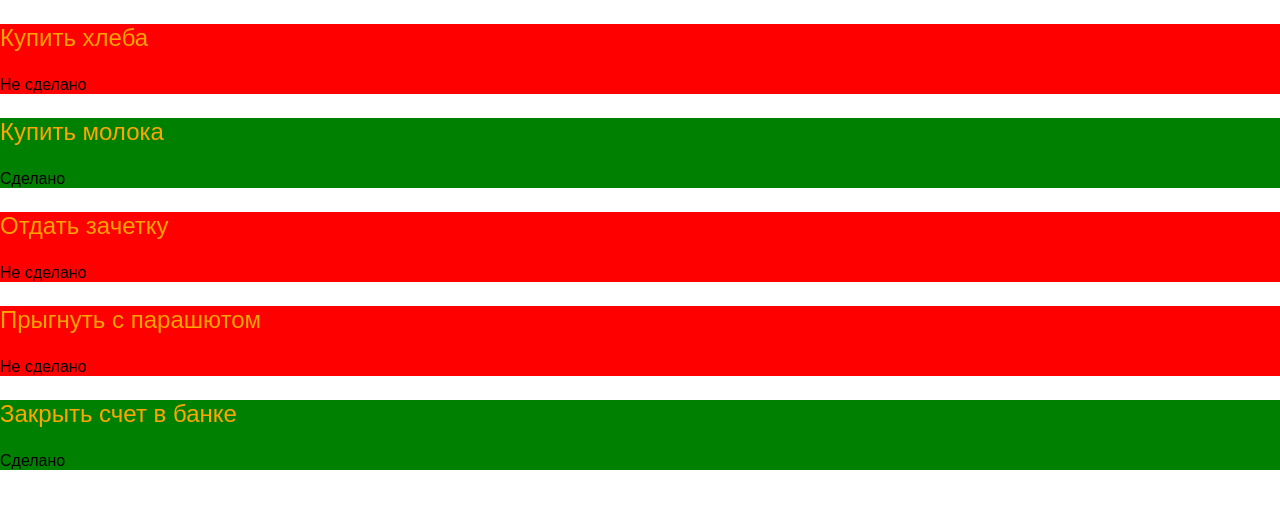
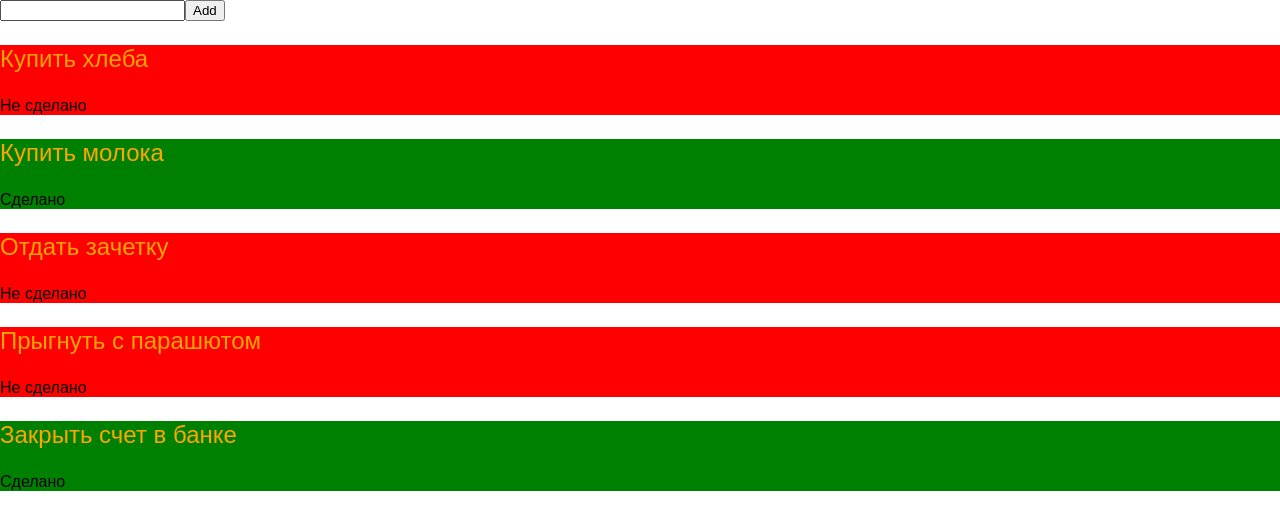
Before and after one commit to basecoplan/react-todo-template, a React (Create React App) app: page / in a window 1280 px wide. Shown: the top 530 px of the page. Built offline with nearby package versions, Linux system fonts and the light colour scheme.

Commit message:
add new todo implementation

```diff
--- a/src/App.js
+++ b/src/App.js
@@ -1,5 +1,4 @@
 import React, { Component } from 'react';
-import logo from './logo.svg';
 import './App.css';
 import TodoList from './components/TodoList';
 
--- a/src/components/TodoList.js
+++ b/src/components/TodoList.js
@@ -10,21 +10,45 @@ const todos = [
 ];
 
 class TodoList extends Component {
+  constructor(props) {
+    super(props)
+    this.state = { newTodo: '', todos }
+    this.onChange = this.onChange.bind(this);
+    this.onAdd = this.onAdd.bind(this);
+  }
+
   render() {
-    // const list = todos.map(t => <Todo text={t.text} done={t.done} key={t.id}/>);
-    var list = [];
-    for(var i = 0; i < todos.length; ++i) {
-      var t = todos[i];
-      var component = <Todo text={t.text} done={t.done} key={t.id}/>;
-      list.push(component);
-    }
-
-
+    const list = this.state.todos.map(t => <Todo text={t.text} done={t.done} key={t.id}/>);
     return (
       <section>
-        {list}
+        <section>
+          <input type='text' value={this.state.newTodo} onChange={this.onChange}/>
+          <button onClick={this.onAdd}>Add</button>
+        </section>
+        <section>
+          {list}
+        </section>
       </section>
     );
+  }
+
+  onChange(event) {
+    this.setState({newTodo: event.target.value});
+  }
+
+  onAdd() {
+    this.setState({newTodo: ''});
+    const todoObject = {
+      id: todos.length + 1,
+      text: this.state.newTodo,
+      done: false
+    };
+    this.setState({
+      todos: [
+        ...this.state.todos,
+        todoObject
+      ]
+    })
   }
 }
 
```
